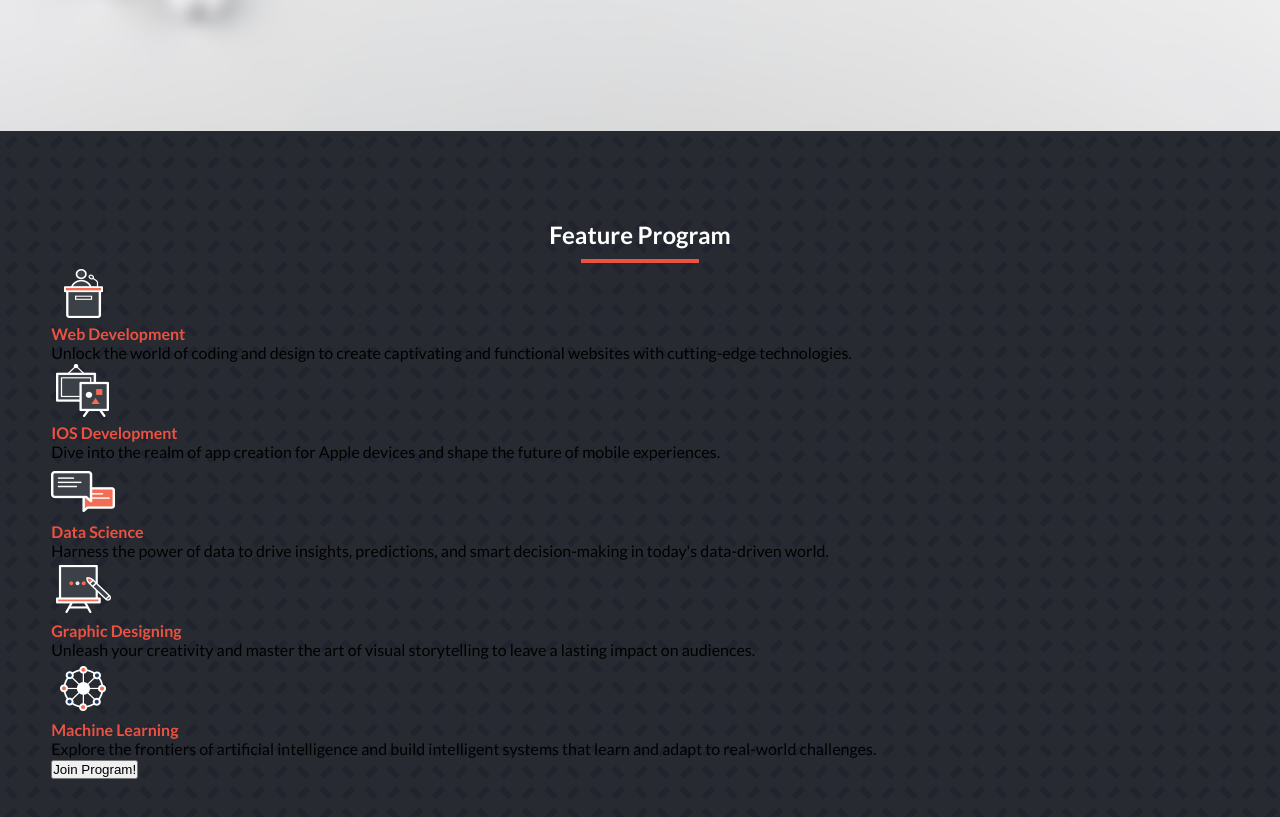
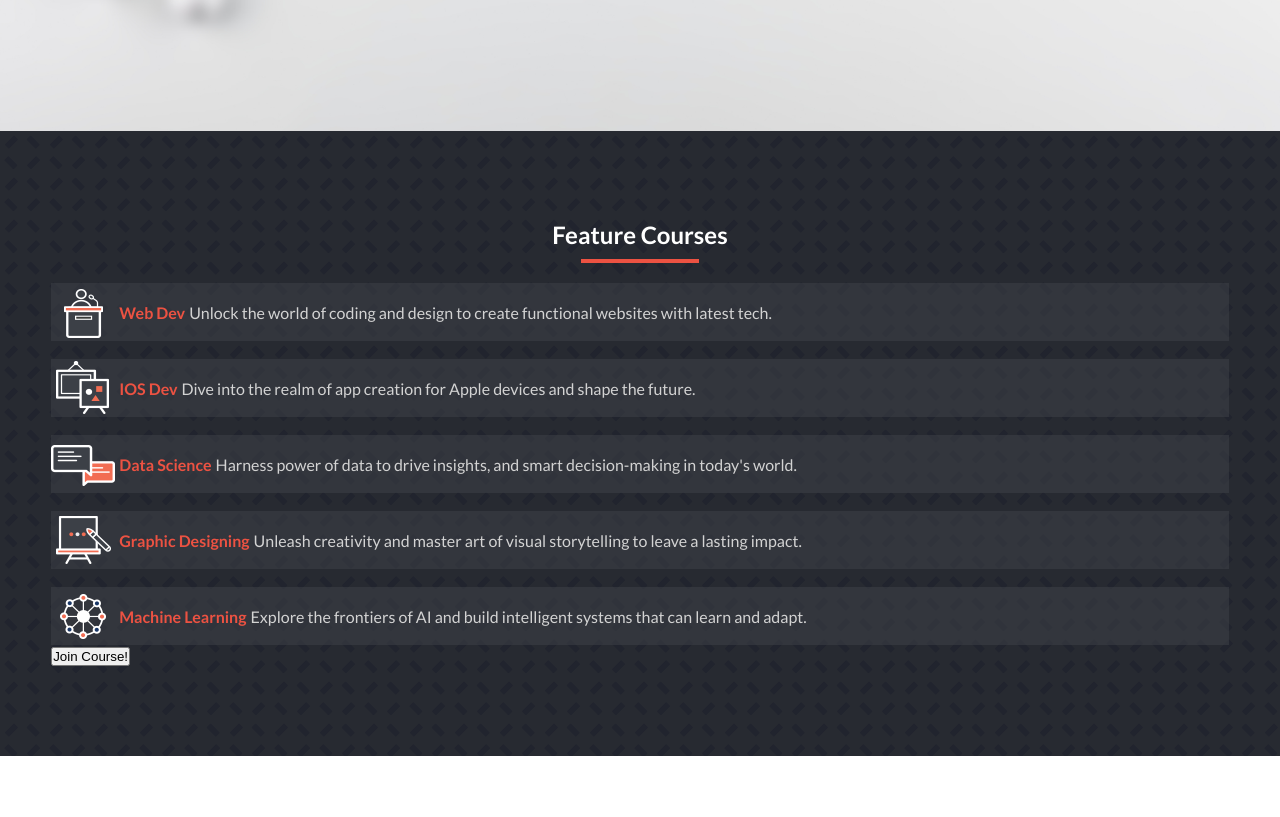
Before and after one commit to hamzaw9/ITMinds, a website: page index.html in a window 1280 px wide. Shown: the part 760-1577 px from the top of the page. After the commit the page ends 1516 px from the top, so only its background shows below. Drawn offline with Linux system fonts and the light colour scheme.

Commit message:
Add style to courses

```diff
--- a/index.html
+++ b/index.html
@@ -59,62 +59,58 @@
       <p>@ Expo Center Lahore</p>
     </section>
 
-    <section class="feature-program">
-      <div class="feature-prog-heading">
-        <h2>Feature Program</h2>
+    <section class="feature-courses">
+      <div class="feature-cour-heading">
+        <h2>Feature Courses</h2>
         <hr />
       </div>
-      <div class="program-container">
-        <div class="program">
+      <div class="course-container">
+        <div class="course">
           <img src="images/program_icon_01.png" alt="" />
-          <h4>Web Development</h4>
+          <h4>Web Dev</h4>
           <p>
-            Unlock the world of coding and design to create captivating and
-            functional websites with cutting-edge technologies.
+            Unlock the world of coding and design to create functional websites
+            with latest tech.
+          </p>
+        </div>
+
+        <div class="course">
+          <img src="images/program_icon_02.png" alt="" />
+          <h4>IOS Dev</h4>
+          <p>
+            Dive into the realm of app creation for Apple devices and shape the
+            future.
+          </p>
+        </div>
+
+        <div class="course">
+          <img src="images/program_icon_03.png" alt="" />
+          <h4>Data Science</h4>
+          <p>
+            Harness power of data to drive insights, and smart decision-making
+            in today's world.
+          </p>
+        </div>
+
+        <div class="course">
+          <img src="images/program_icon_04.png" alt="" />
+          <h4>Graphic Designing</h4>
+          <p>
+            Unleash creativity and master art of visual storytelling to leave a
+            lasting impact.
+          </p>
+        </div>
+
+        <div class="course">
+          <img src="images/program_icon_05.png" alt="" />
+          <h4>Machine Learning</h4>
+          <p>
+            Explore the frontiers of AI and build intelligent systems that can
+            learn and adapt.
           </p>
         </div>
       </div>
-      <div class="program-container">
-        <div class="program">
-          <img src="images/program_icon_02.png" alt="" />
-          <h4>IOS Development</h4>
-          <p>
-            Dive into the realm of app creation for Apple devices and shape the
-            future of mobile experiences.
-          </p>
-        </div>
-      </div>
-      <div class="program-container">
-        <div class="program">
-          <img src="images/program_icon_03.png" alt="" />
-          <h4>Data Science</h4>
-          <p>
-            Harness the power of data to drive insights, predictions, and smart
-            decision-making in today's data-driven world.
-          </p>
-        </div>
-      </div>
-      <div class="program-container">
-        <div class="program">
-          <img src="images/program_icon_04.png" alt="" />
-          <h4>Graphic Designing</h4>
-          <p>
-            Unleash your creativity and master the art of visual storytelling to
-            leave a lasting impact on audiences.
-          </p>
-        </div>
-      </div>
-      <div class="program-container">
-        <div class="program">
-          <img src="images/program_icon_05.png" alt="" />
-          <h4>Machine Learning</h4>
-          <p>
-            Explore the frontiers of artificial intelligence and build
-            intelligent systems that learn and adapt to real-world challenges.
-          </p>
-        </div>
-      </div>
-      <button class="join-program" type="button">Join Program!</button>
+      <button class="join-course" type="button">Join Course!</button>
     </section>
 
     <script src="script.js"></script>
--- a/style.css
+++ b/style.css
@@ -124,30 +124,48 @@ header {
 
 /*** *******      Feature Program Section        ****** ***/
 
-.feature-program {
+.feature-courses {
   background-color: #272a31;
   background-image: url(images/feature-prog-pattern_bg.png);
   padding: 7% 4%;
 }
 
-.feature-prog-heading {
+.feature-cour-heading {
   display: flex;
   flex-direction: column;
   align-items: center;
   gap: 10px;
+  margin-bottom: 20px;
 }
 
-.feature-prog-heading h2 {
+.feature-cour-heading h2 {
   color: #fff;
 }
 
-.feature-prog-heading hr {
+.feature-cour-heading hr {
   background-color: #ec5242;
   border: none;
   height: 4px;
   width: 10%;
 }
 
-.program h4 {
+.course-container {
+  display: flex;
+  flex-direction: column;
+  gap: 18px;
+}
+
+.course {
+  display: flex;
+  align-items: center;
+  gap: 4px;
+  background-color: rgba(59, 62, 69, 0.6);
+}
+
+.course h4 {
   color: #ec5242;
 }
+
+.course p {
+  color: #d3d3d3;
+}
```
